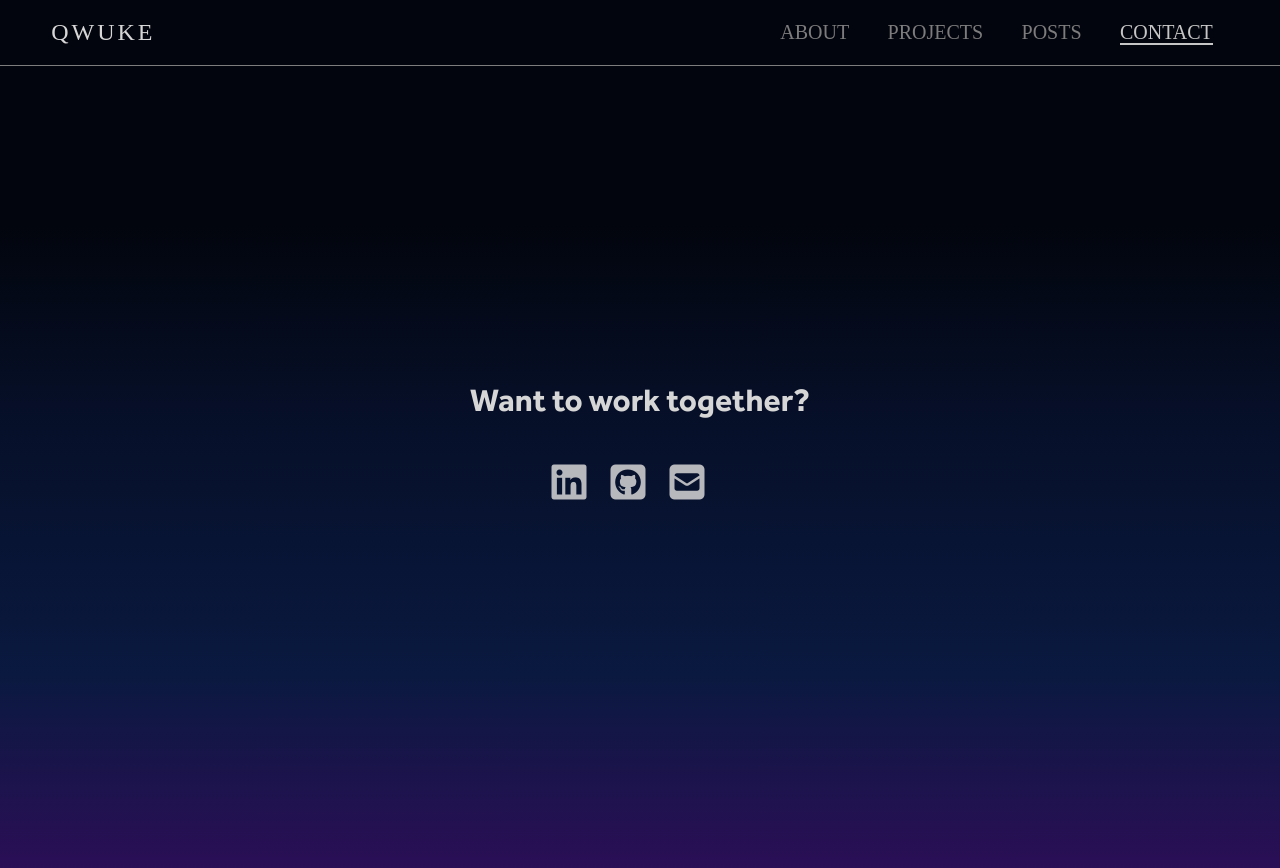
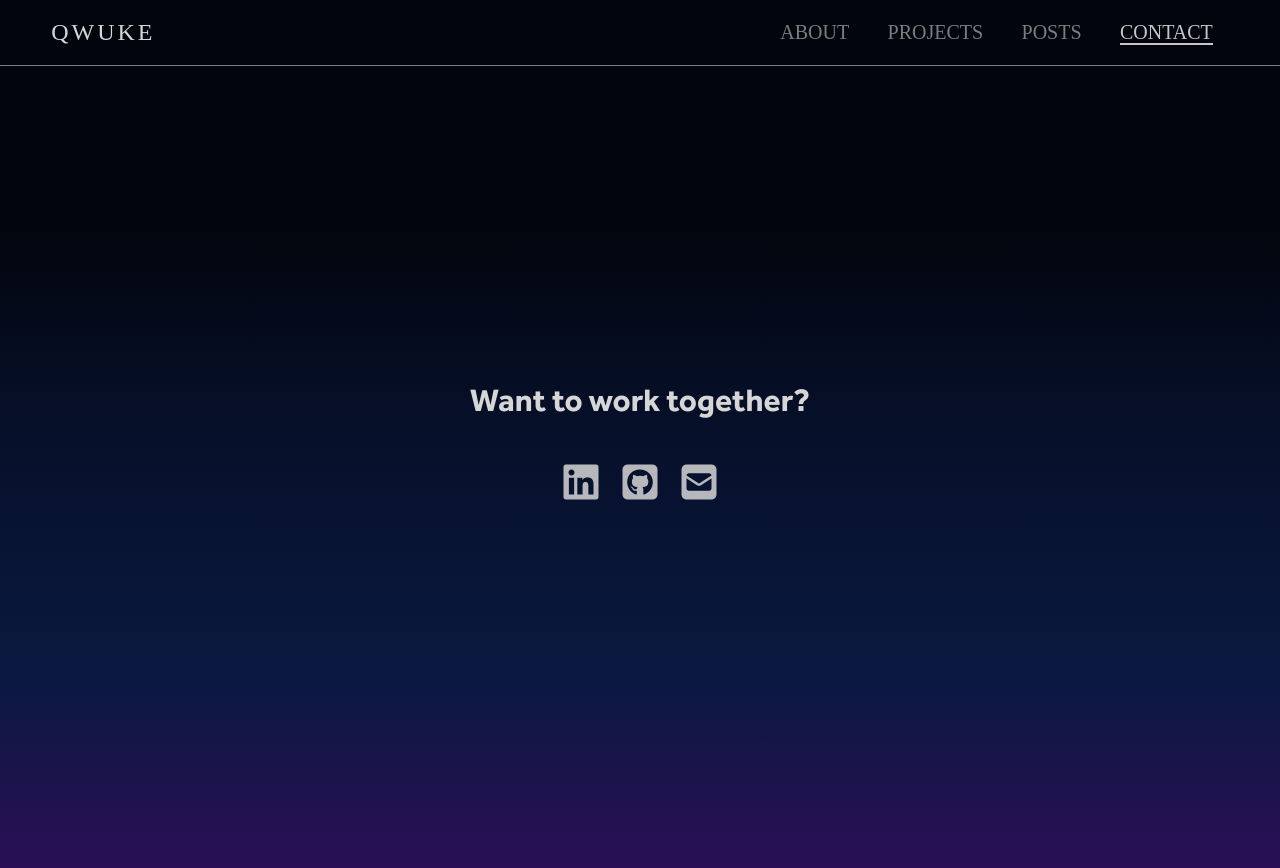
Before and after one commit to Qwuke/qwuke.github.io, a Jekyll site: the page built from contact.html, in a window 1280 px wide. Shown: the top 868 px of the page. Built offline with Jekyll 4.4.1, drawn with Linux system fonts in a browser that asks for light colours; nearby versions of some CDN libraries; some web fonts are replaced.

Commit message:
Fix an unclosed anchor tag, add better centering on contact me icons

```diff
--- a/contact.html
+++ b/contact.html
@@ -15,7 +15,7 @@ permalink: /contact
                 <a href="https://github.com/Qwuke"><i class="fa-brands fa-square-github"></i></a>
             </li>
             <li>
-                <a href="mail&#116;o&#58;t%7&#50;%69&#37;&#55;3%&#55;4a%&#54;&#69;%&#50;E&#101;&#37;2Emort%69me&#114;%&#50;B&#113;&#37;&#55;&#55;uke&#64;&#103;m&#37;61il&#46;com" target="_blank" rel="noopener noreferrer"><i class="fa-solid fa-square-envelope"></i>
+                <a href="mail&#116;o&#58;t%7&#50;%69&#37;&#55;3%&#55;4a%&#54;&#69;%&#50;E&#101;&#37;2Emort%69me&#114;%&#50;B&#113;&#37;&#55;&#55;uke&#64;&#103;m&#37;61il&#46;com" target="_blank" rel="noopener noreferrer"><i class="fa-solid fa-square-envelope"></i></a>
             </li>
         </ul>
     </div>
--- a/styles.css
+++ b/styles.css
@@ -120,6 +120,10 @@ main article p {
 	padding: 0;
 }
 
+.contact-body li {
+	margin: 0 auto;
+}
+
 .contact-body a {
 	opacity: .85;
 }
```
